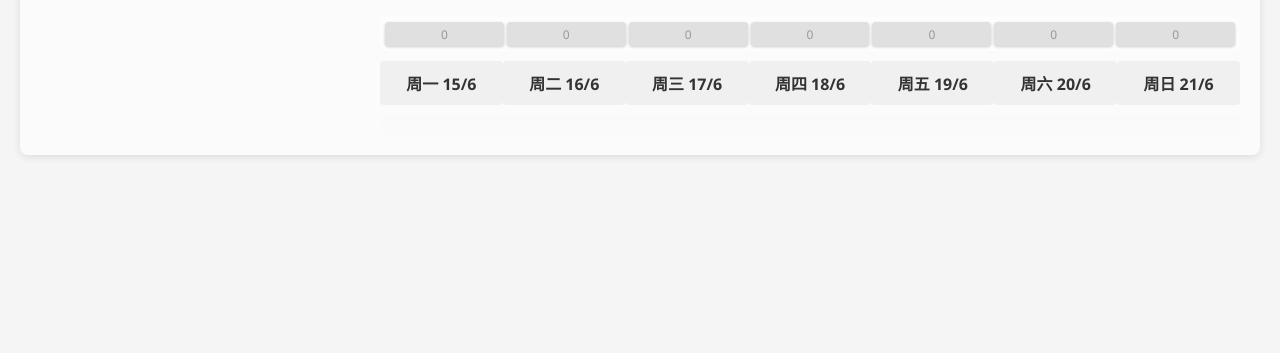
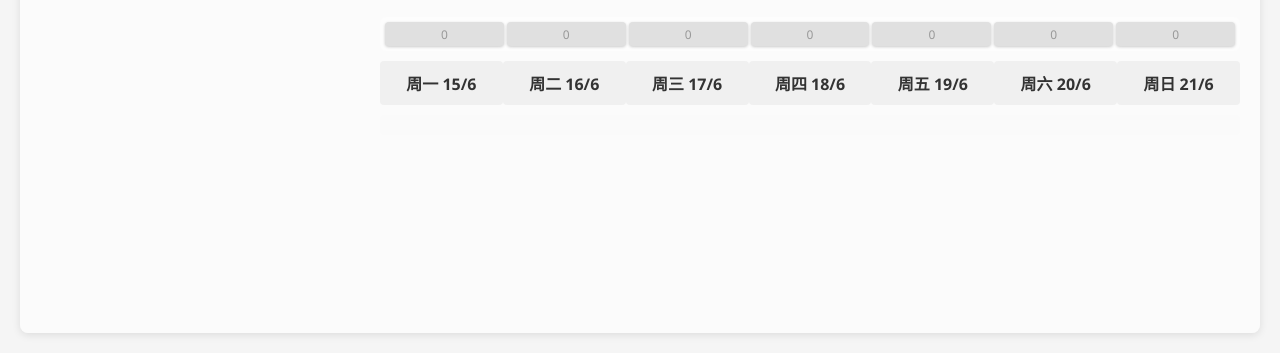
Before and after one commit to Leo-sxd/times, a plain HTML site: page index.html in a window 1280 px wide. Shown: the part 487-840 px from the top of the page. Before the commit the page ends 800 px from the top, so only its background shows below. Drawn offline with Linux system fonts and the light colour scheme.

Commit message:
Update times.css

```diff
--- a/times.css
+++ b/times.css
@@ -16,6 +16,7 @@ body {
     background-color: #f5f5f5;
     padding: 20px;
     transition: background-color 0.3s ease;
+    min-height: 100vh;
 }
 
 .container {
@@ -27,7 +28,7 @@ body {
 .top-section {
     display: flex;
     gap: 20px;
-    margin-bottom: 20px;
+    height: 50vh;
 }
 
 /* 日历区域 */
@@ -863,6 +864,8 @@ body {
     border-radius: 8px;
     padding: 20px;
     box-shadow: 0 2px 8px rgba(0, 0, 0, 0.1);
+    height: 50vh;
+    overflow: auto;
 }
 
 .gantt-header {
```
